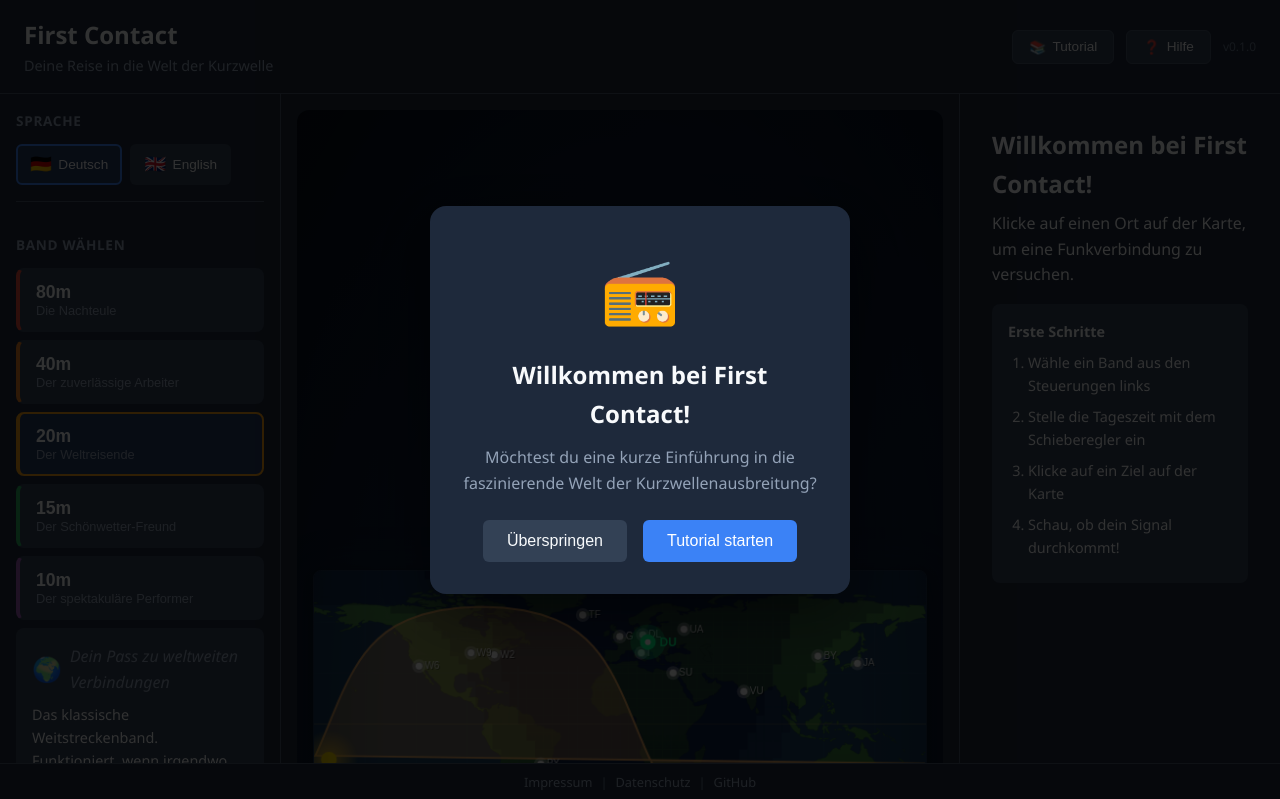
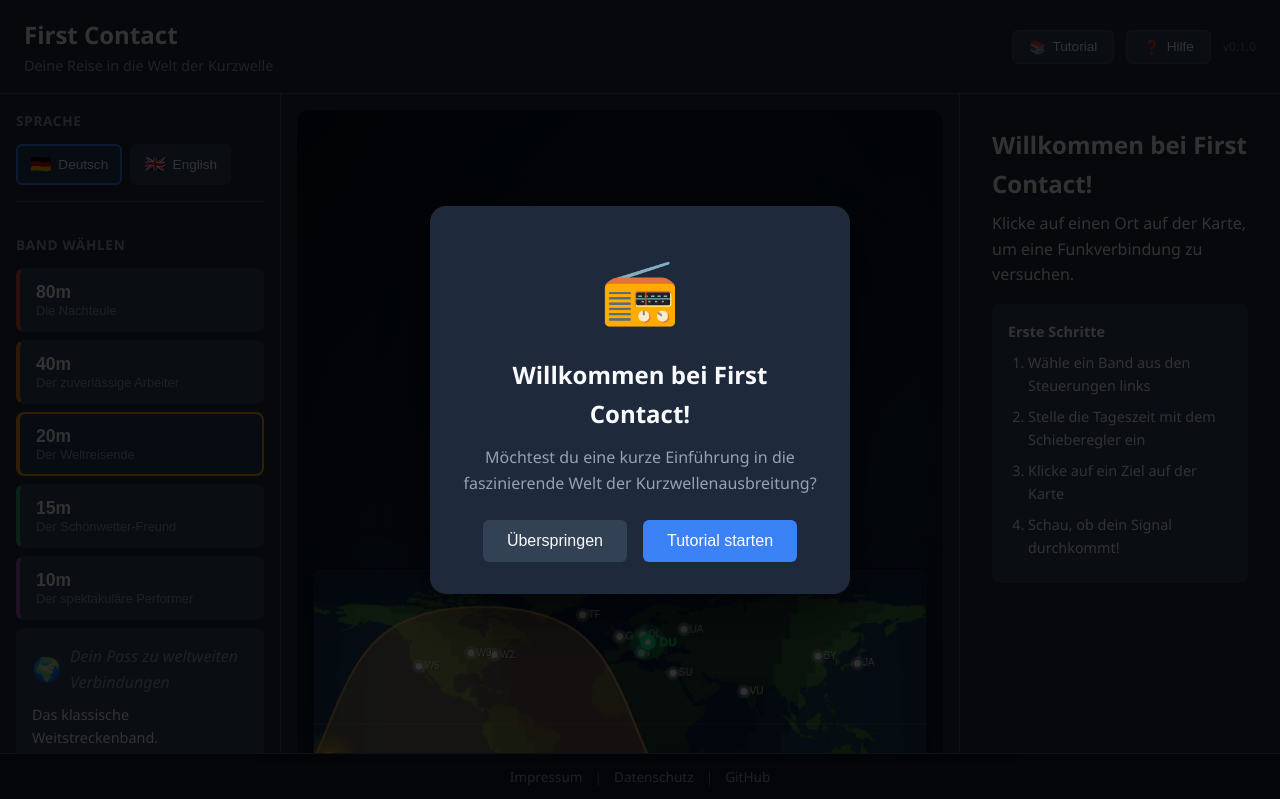
Before and after one commit to achildrenmile/firstcontact, a website with bundled scripts: page index.html in a window 1280 px wide. Shown: the top 799 px of the page. Built offline with nearby package versions, Linux system fonts and the light colour scheme.

Commit message:
Fix footer visibility and z-index
- Increase z-index to 9999 to ensure footer is above all content
- Change background to bg-primary for better contrast
- Add body padding-bottom for fixed footer
- Improve link hover state

Co-Authored-By: Claude Opus 4.5 <noreply@anthropic.com>

```diff
--- a/css/styles.css
+++ b/css/styles.css
@@ -1414,40 +1414,40 @@ body {
     bottom: 0;
     left: 0;
     right: 0;
-    background-color: var(--bg-secondary);
+    background-color: var(--bg-primary);
     border-top: 1px solid var(--border-color);
-    padding: 0.5rem 1rem;
+    padding: 0.75rem 1rem;
     text-align: center;
-    z-index: 100;
+    z-index: 9999;
 }
 
 .footer-links {
     display: flex;
     justify-content: center;
     align-items: center;
-    gap: 0.5rem;
-    flex-wrap: wrap;
+    gap: 0.75rem;
 }
 
 .footer-links a {
     color: var(--text-secondary);
     text-decoration: none;
-    font-size: 0.8rem;
+    font-size: 0.85rem;
     transition: color 0.2s;
 }
 
 .footer-links a:hover {
-    color: var(--text-primary);
+    color: var(--accent-primary);
+    text-decoration: underline;
 }
 
 .footer-separator {
     color: var(--text-muted);
-    font-size: 0.8rem;
-}
-
-/* Adjust app container to account for footer */
-.app-container {
-    padding-bottom: 2.5rem;
+    font-size: 0.85rem;
+}
+
+/* Adjust body to account for fixed footer */
+body {
+    padding-bottom: 3rem;
 }
 
 /* === Legal Modals (Imprint/Privacy) === */
```
